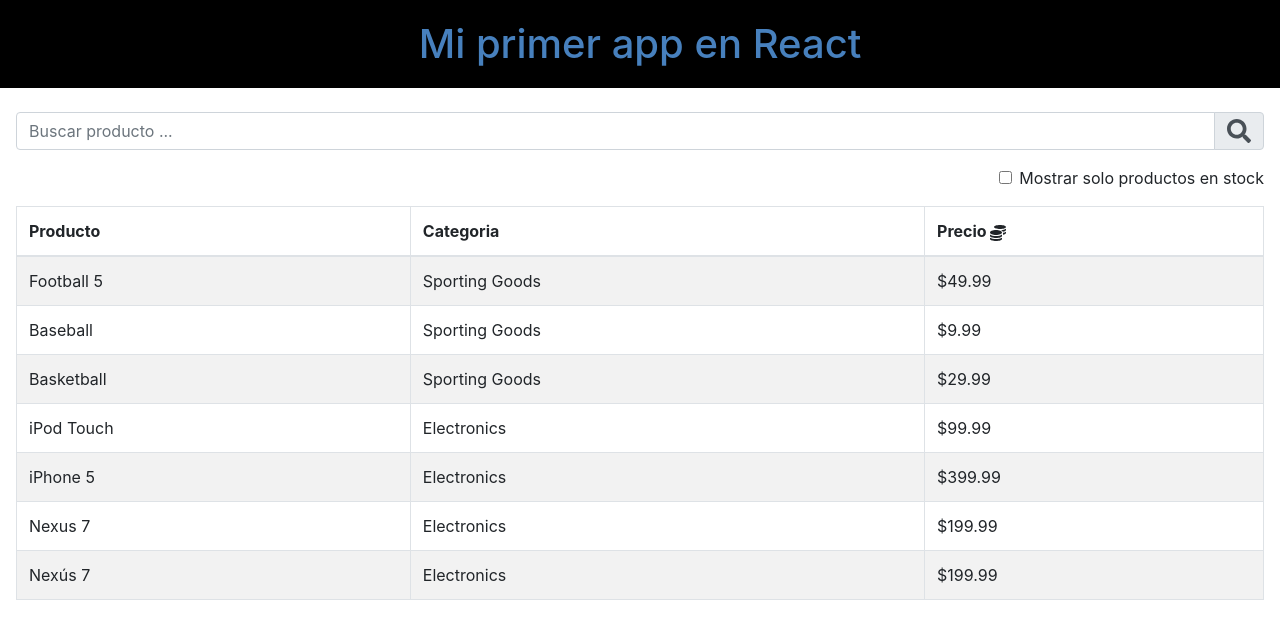
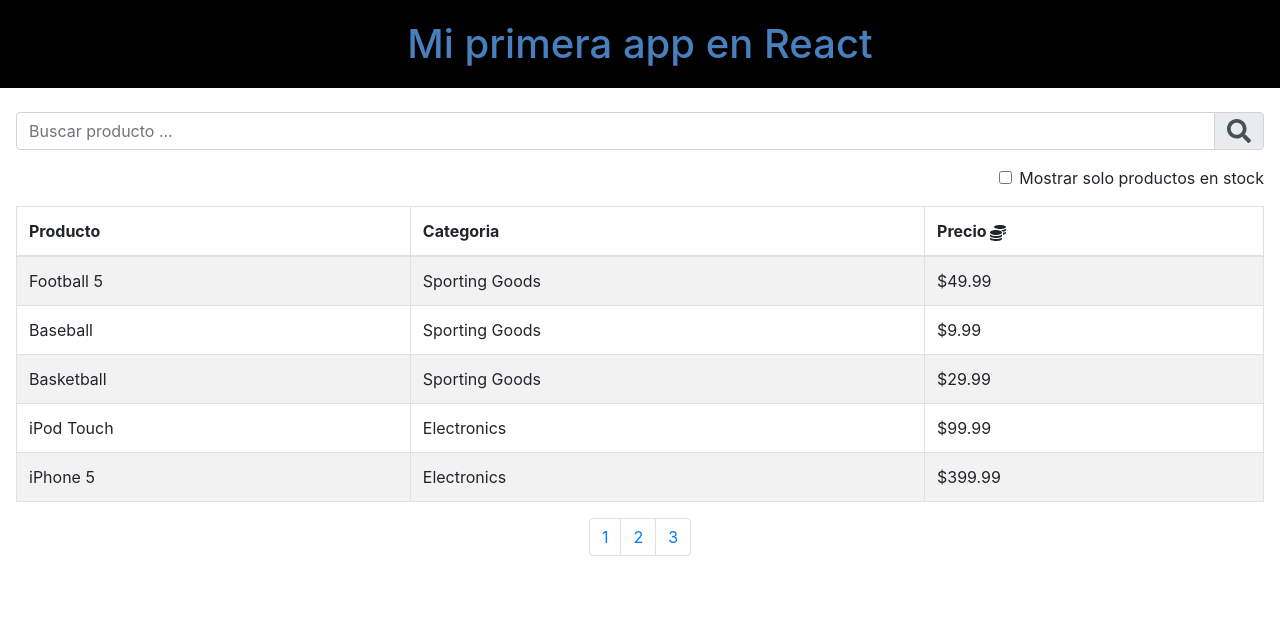
Before and after one commit to Glendy-Covarrubias/reactbusqueda, a React (Create React App) app: page / in a window 1280 px wide. Shown: the top 638 px of the page. Built offline with nearby package versions, Linux system fonts and the light colour scheme.

Commit message:
Agregando paginador a la tabla

```diff
--- a/public/index.html
+++ b/public/index.html
@@ -24,7 +24,7 @@
   </head>
   <body>
     <noscript>You need to enable JavaScript to run this app.</noscript>
-    <h1 class="titulo">Mi primer app en React</h1>
+    <h1 class="titulo">Mi primera app en React</h1>
     <!-- Lo estaba iniciando asi luego lo termine juntado -->
     <!-- <section id="contendHeader"></section>
     <section id="contendSubHeader"></section>
--- /dev/null
+++ b/src/Paginador.js
@@ -0,0 +1,46 @@
+import React from 'react';
+/** Bostrap  */
+import Pagination from 'react-bootstrap/Pagination';
+
+class Paginador extends React.Component {
+	constructor(props){
+		super(props);
+		// console.log(props);
+		this.pagChange = this.pagChange.bind(this);
+	}
+
+	pagChange(e){
+		// console.log(e.target.text)
+		this.props.cambioPagChange(e.target.text);
+	}
+
+	render(){
+		const pag 	= this.props.pagtotal;
+		// let active 	= 1;
+		let items 	= [];
+		for (let number = 1; number <= pag; number++) {
+		  items.push(
+		    <Pagination.Item
+		    	key 		= {number}
+		    	// active 		= {number === active}
+		    	value 		= {number}
+		    	onClick     = {this.pagChange}
+		    >
+		      {number}
+		    </Pagination.Item>,
+		  );
+		}
+
+		// console.log(this.pagChange);
+
+		const paginationBasic = (
+		  <section id="content_paginador" className="d-flex justify-content-center">
+		    <Pagination>{items}</Pagination>
+		  </section>
+		);
+
+		return(paginationBasic);
+	}
+}
+
+export default Paginador;
--- a/src/TablaSearch.js
+++ b/src/TablaSearch.js
@@ -4,11 +4,28 @@ import Table from 'react-bootstrap/Table';
 
 /** Propios */
 import Filas from './Filas';
+import Paginador from './Paginador';
 
 /** Icon fonts */
 import { FaCoins } from 'react-icons/fa';
 
 class TablaSearch extends React.Component {
+	constructor(props){
+		super(props);
+
+		this.state = {
+			pag : 1
+		}
+
+		this.filterPag = this.filterPag.bind(this);
+	}
+
+	filterPag(pag){
+		this.setState({
+			pag: pag
+		});
+	}
+
 	render(){
 
 		const filterText = this.props.filterText; //Pedidomos la propiedad del input de busqueda para poder filtrar
@@ -19,16 +36,27 @@ class TablaSearch extends React.Component {
 		 * @type {Array}
 		 */
 		const productos = [
-			{category: 'Sporting Goods', price: '$49.99', stocked: true, name: 'Football 5'},
+			{category: 'Sporting Goods', price: '$49.99', stocked: false, name: 'Football 5'},
 		  	{category: 'Sporting Goods', price: '$9.99', stocked: true, name: 'Baseball'},
-		  	{category: 'Sporting Goods', price: '$29.99', stocked: false, name: 'Basketball'},
+		  	{category: 'Sporting Goods', price: '$29.99', stocked: true, name: 'Basketball'},
 		  	{category: 'Electronics', price: '$99.99', stocked: true, name: 'iPod Touch'},
-		  	{category: 'Electronics', price: '$399.99', stocked: false, name: 'iPhone 5'},
+		  	{category: 'Electronics', price: '$399.99', stocked: true, name: 'iPhone 5'},
 		  	{category: 'Electronics', price: '$199.99', stocked: true, name: 'Nexus 7'},
-		  	{category: 'Electronics', price: '$199.99', stocked: true, name: 'Nexús 7'}
+		  	{category: 'Electronics', price: '$199.99', stocked: true, name: 'Nexús 7'},
+		  	{category: 'Electronics', price: '$199.99', stocked: true, name: 'Samsung'},
+		  	{category: 'Electronics', price: '$199.99', stocked: true, name: 'Lg'},
+		  	{category: 'Electronics', price: '$199.99', stocked: true, name: 'Xiaome'},
+		  	{category: 'Electronics', price: '$199.99', stocked: true, name: 'Nexus 8'},
+		  	{category: 'Electronics', price: '$199.99', stocked: true, name: 'Nexús 9'},
+		  	{category: 'Sporting', price: '$199.99', stocked: true, name: 'Samsung 16'},
+		  	{category: 'Sporting', price: '$199.99', stocked: true, name: 'Lg 56'},
+		  	{category: 'Sporting', price: '$199.99', stocked: true, name: 'Xiaome jjaja'}
 		];
 
-		const rows = [];
+		const rows 			= [];
+		var agrupacionGral 	= 5;
+		var agrupacion 		= 0; //Almacen de agrupacion
+		var pag 			= 0; //Paginacion
 
 		/**
 		 * Determinamos la entrada de lo que captura en el filtro de busqueda
@@ -39,7 +67,9 @@ class TablaSearch extends React.Component {
 		 * @param   {[type]} (product [description]
 		 * @return  {[type]}          [description]
 		 */
-		productos.forEach((product) => {
+		productos.forEach((product, key) => {
+
+			/** Search producto y stock */
 			/* Vamos a formatear para no tener conflictos al momento de realizar busquedas
 			 * con entradas en Mayusculas, Minusculas y Acentos
 			 * Formateamos a mayuscula todo
@@ -53,6 +83,22 @@ class TablaSearch extends React.Component {
         		return;
       		}
 
+		    /** Paginador */
+		    /** Agrupando objeto */
+			if(key >= agrupacion){
+				agrupacion 	= agrupacion + agrupacionGral;
+				pag 		= pag + 1;
+			}
+
+			product["pagesize"] = agrupacion;
+			product["pag"]      = pag;
+
+      		if(product.pag != this.state.pag){
+      			return; //Componer que interacuen las 3 cosas buscador, checkbox y paginador PENDIENTE
+      		}
+
+      		console.log(product)
+
       		rows.push(product);
 	    });
 
@@ -65,19 +111,29 @@ class TablaSearch extends React.Component {
 		 * @param   {[type]} (row, key           [description]
 		 * @return  {[type]}       [description]
 		 */
-		const listItemsBody = rows.map((row, key) =>
+		const listItemsBody = rows.map((row, key) =>{
+
+
+				const template =
 					<tr key={key}>
 						<Filas value={row.name} />
 						<Filas value={row.category} />
 						<Filas value={row.price} />
-			</tr>
-		)
+					</tr>;
+
+				return template;
+
+		});
+
+		// console.log(pag);
+		// console.log(this.state.pag);
 
 		/**
 		 * Template de la tabla de catalogo de productos
 		 * @type {[type]}
 		 */
 		const template =
+			<section>
 				<Table striped bordered hover>
 					<thead>
 				    	<tr>
@@ -90,7 +146,15 @@ class TablaSearch extends React.Component {
 				    	{listItemsBody}
 				  	</tbody>
 				</Table>
+				<Paginador
+					pagtotal 		= {pag}
+					pag 	    	= {this.state.pag}
+					cambioPagChange = {this.filterPag}
+				/>
+			</section>
 		;
+
+		// console.log(this.state.pag);
 
 		return(template);
 	}
```
Also changed, not shown: src/FiltroBusqueda.js (line endings or trailing spaces). Lines whose indentation alone changed are shown as unchanged.
